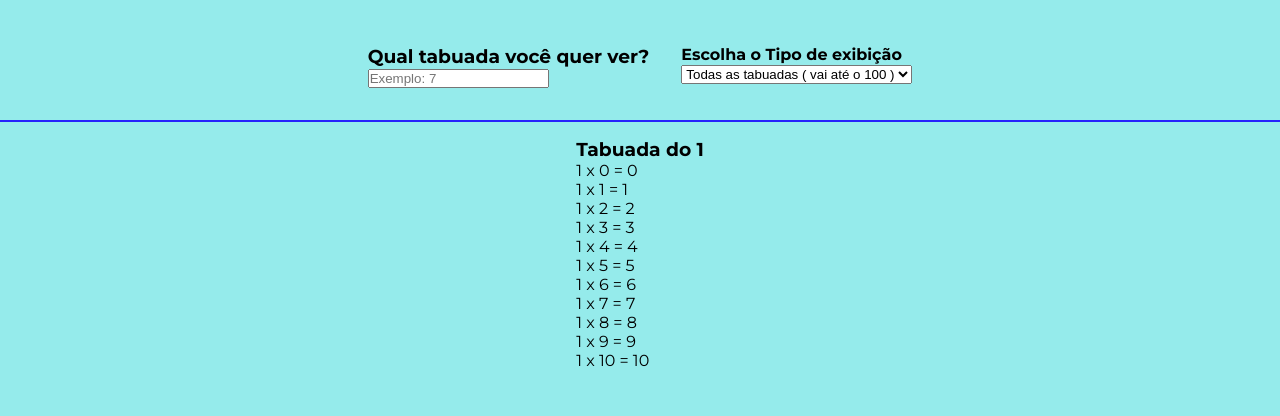
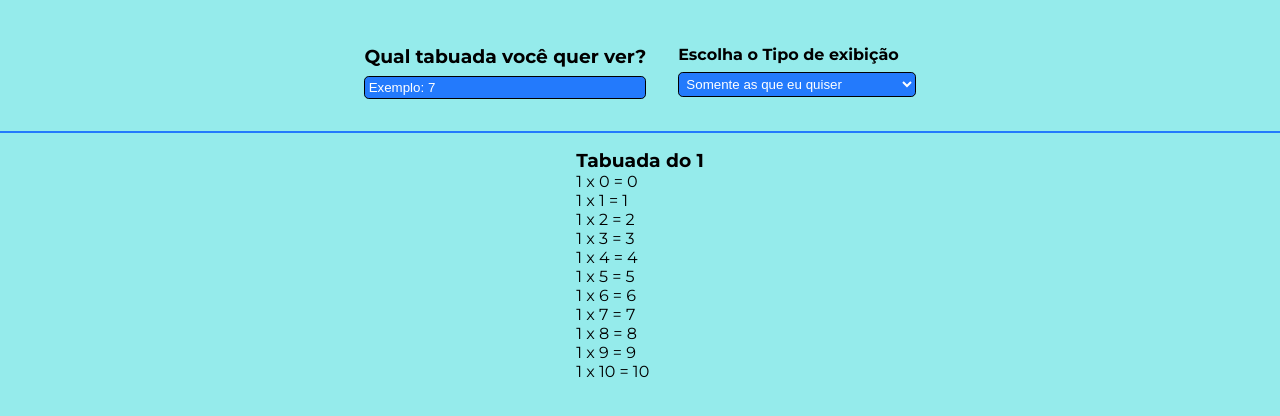
Before and after one commit to HaastZ/Projeto-Tabuada, a plain HTML site: page index.html in a window 1280 px wide. Shown: the part 90-506 px from the top of the page. Drawn offline with Linux system fonts and the light colour scheme; a script that the page names is missing.

Commit message:
estilizando o header

```diff
--- a/css/global.css
+++ b/css/global.css
@@ -6,7 +6,9 @@
 
 :root {
     --background-color: rgb(149, 235, 235);
-    --font-family: "Montserrat", sans-serif;;
+    --font-family: "Montserrat", sans-serif;
+    --color: rgb(35, 122, 252);
+    --white: #ffffff;
 }
 
 body {
@@ -27,7 +29,7 @@ main {
 }
 
 .separate {
-    border: 1px solid rgb(39, 35, 252);
+    border: 1px solid var(--color);
     width: 100%;
     height: 1px;
 }
--- a/css/header.css
+++ b/css/header.css
@@ -4,6 +4,44 @@ header {
     margin-bottom: 2rem;
 
     & div:nth-child(1) {
+        display: flex;
+        flex-direction: column;
+        gap: 0.5rem;
+
+        & input {
+            color: var(--white);
+            width: 100%;
+            padding: 0.2rem;
+            background-color: var(--color);
+            border-radius: 0.3rem;
+            border: 1px solid #000000;
+
+            &::placeholder {
+                color: var(--white);
+            }
+        }
+    }
+
+    & div:nth-child(2) {
+        display: flex;
+        flex-direction: column;
+        gap: 0.5rem;
+
+        & select {
+            color: var(--white);
+            background-color: var(--color);
+            padding: 0.2rem;
+            border-radius: 0.3rem;
+            border: 1px solid #000000;
+
+            & option {
+                background-color: var(--color);
+                color: var(--white);
+            }
+        }
+
+
+
 
     }
 }
--- a/index.html
+++ b/index.html
@@ -19,8 +19,8 @@
         <div>
             <h4>Escolha o Tipo de exibição</h4>
             <select id="slect">
+                <option value="">Somente as que eu quiser</option>
                 <option value="">Todas as tabuadas ( vai até o 100 )</option>
-                <option value="">Somente as que eu quiser</option>
             </select>
         </div>
     </header>
```
